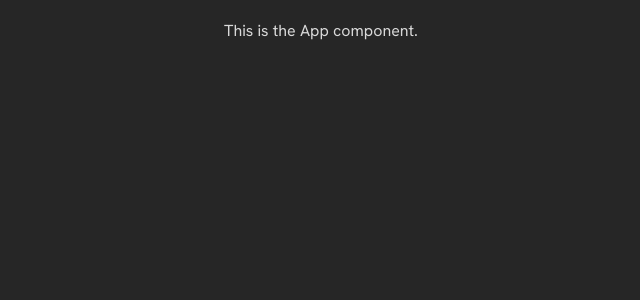
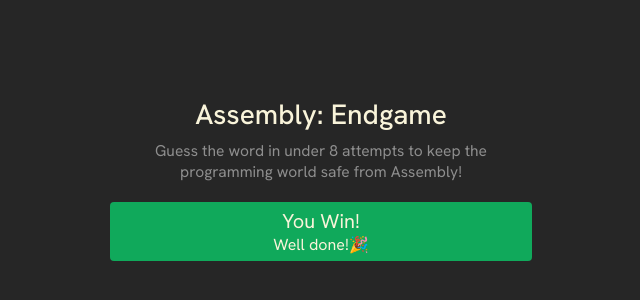
Before and after one commit to IoannisLykomitros/assembly-endgame-react-educational, a React (Vite) app: page / in a window 1280 px wide. Shown: the top 300 px of the page, without its empty margins (319-959 px from the left). Built offline with nearby package versions, Linux system fonts and the light colour scheme.

Commit message:
added header and status components

```diff
--- a/src/components/App.jsx
+++ b/src/components/App.jsx
@@ -1,10 +1,13 @@
+import Header from "./Header.jsx";
+import Status from "./Status.jsx";
 
-const App = () => {
+const AssemblyEndgame = () => {
   return (
     <main>
-      This is the App component.
+      <Header />
+      <Status />
     </main>
   )
 }
 
-export default App
+export default AssemblyEndgame
--- /dev/null
+++ b/src/components/Header.jsx
@@ -0,0 +1,10 @@
+const Header = () => {
+    return (
+        <header className="header">
+            <h1>Assembly: Endgame</h1>
+            <p>Guess the word in under 8 attempts to keep the programming world safe from Assembly!</p>
+        </header>
+    );
+}
+
+export default Header;
--- /dev/null
+++ b/src/components/Status.jsx
@@ -0,0 +1,10 @@
+const Status = () => {
+    return (
+        <div className="status-container">
+            <h1>You Win!</h1>
+            <h2>Well done!🎉</h2>
+        </div>
+    );
+}
+
+export default Status;
--- a/src/index.css
+++ b/src/index.css
@@ -12,3 +12,48 @@ body {
   display: flex;
   justify-content: center;
 }
+
+.header {
+  text-align: center;
+  margin-top: 76px;
+  margin-bottom: 20px;
+}
+
+header > h1 {
+  font-size: 1.75rem;
+  margin: 0;
+  font-weight: 500;
+  color: #F9F4DA;
+}
+
+header > p {
+  font-size: 0.975rem;
+  font-weight: 400;
+  margin-top: 8px;
+  color: #8e8e8e;
+  max-width: 422px;
+}
+
+.status-container {
+  display: flex;
+  flex-direction: column;
+  align-items: center;
+  background-color: #10A95B;
+  max-width: 422px;
+  padding: 6px;
+  border-radius: 4px;
+}
+
+.status-container > h1 {
+  font-size: 1.25rem;
+  margin: 0;
+  font-weight: 400;
+  color: #F9F4DA;
+}
+
+.status-container > h2 {
+  font-size: 1rem;
+  margin: 0;
+  font-weight: 400;
+  color: #F9F4DA;
+}
```
Lines whose indentation alone changed are shown as unchanged.
